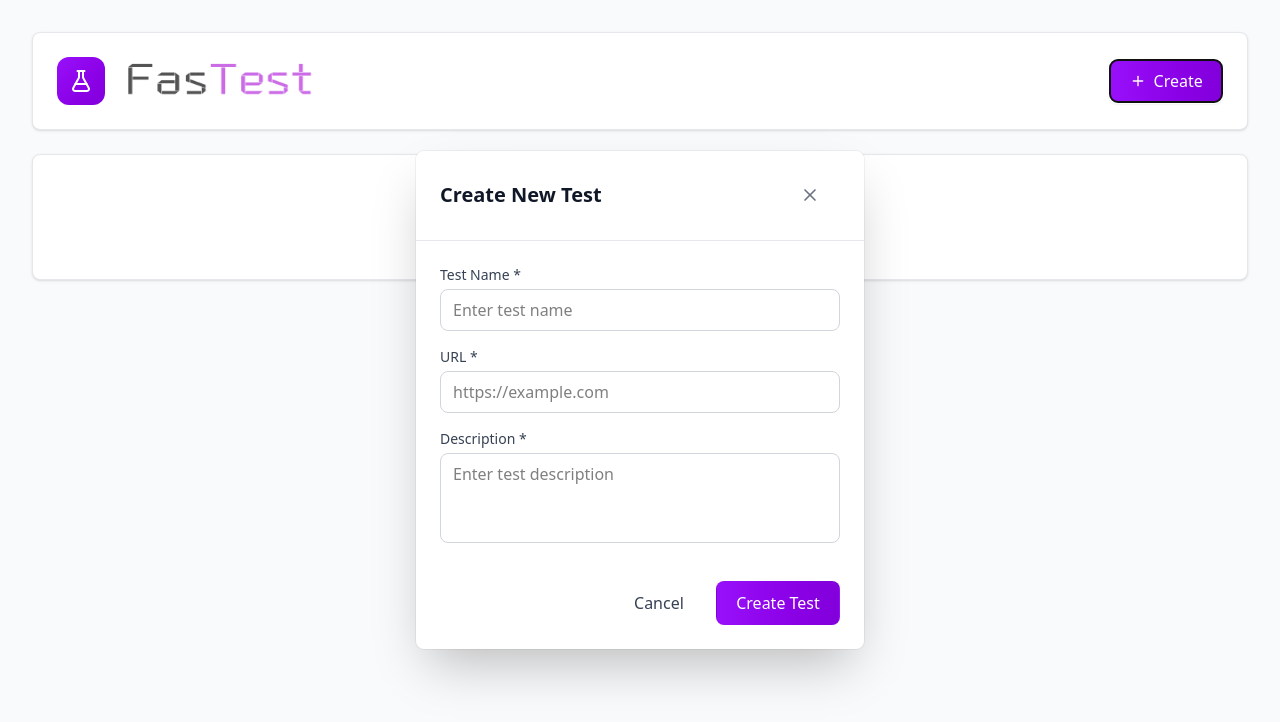
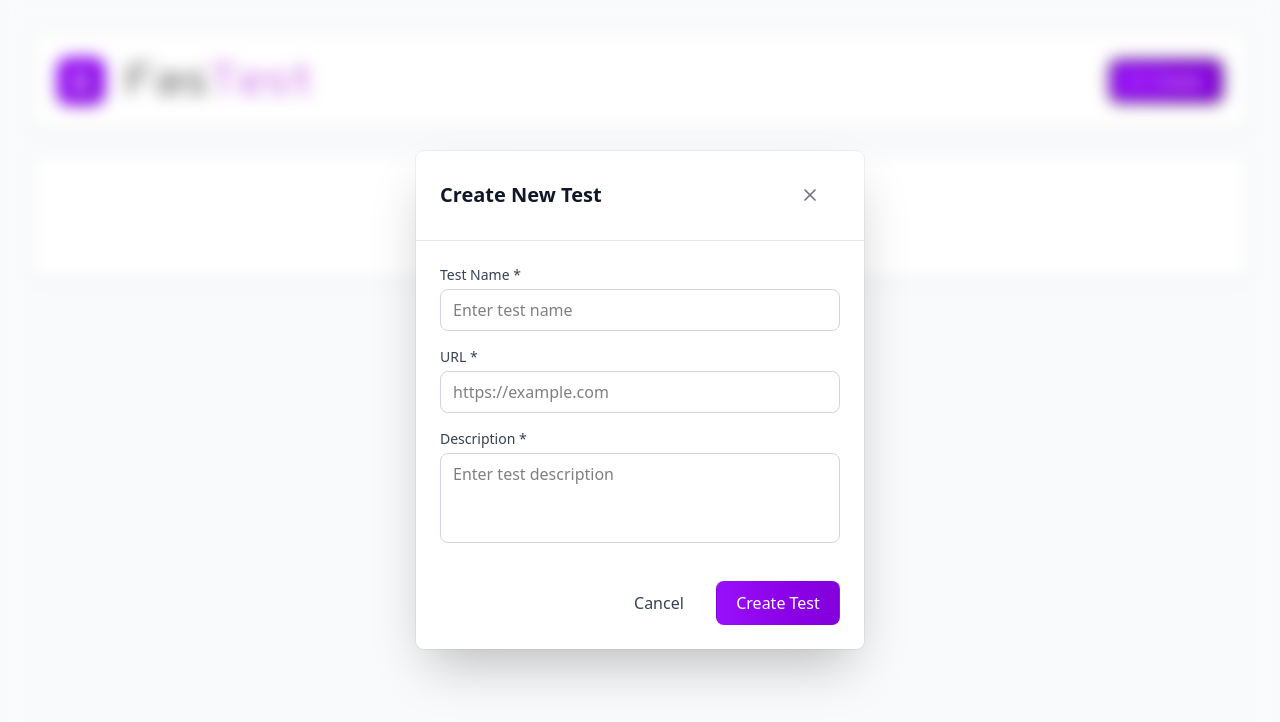
Before and after one commit to costasvallejos/FasTest, a React app in the folder frontend/: page / in a window 1280 px wide. Both pictures are taken after a click on the button "Create". Shown: the top 722 px of the page. Built offline with nearby package versions, Linux system fonts and the light colour scheme; no server answers; the database is empty; the HTML template or start-up script is replaced by a standard one.

Commit message:
Added blur for create test

```diff
--- a/frontend/src/components/HeaderTest.jsx
+++ b/frontend/src/components/HeaderTest.jsx
@@ -142,7 +142,7 @@
 
       {/* Modal */}
       {isModalOpen && (
-        <div className="fixed inset-0 flex items-center justify-center z-50">
+        <div className="fixed inset-0 backdrop-blur-sm flex items-center justify-center z-50">
           <div className="bg-white rounded-lg shadow-2xl max-w-md w-full mx-4" style={{boxShadow: '0 25px 50px -12px rgba(0, 0, 0, 0.25), 0 0 0 1px rgba(0, 0, 0, 0.05)'}}>
             {/* Modal Header */}
             <div className="flex items-center justify-between p-6 border-b border-gray-200">
```
